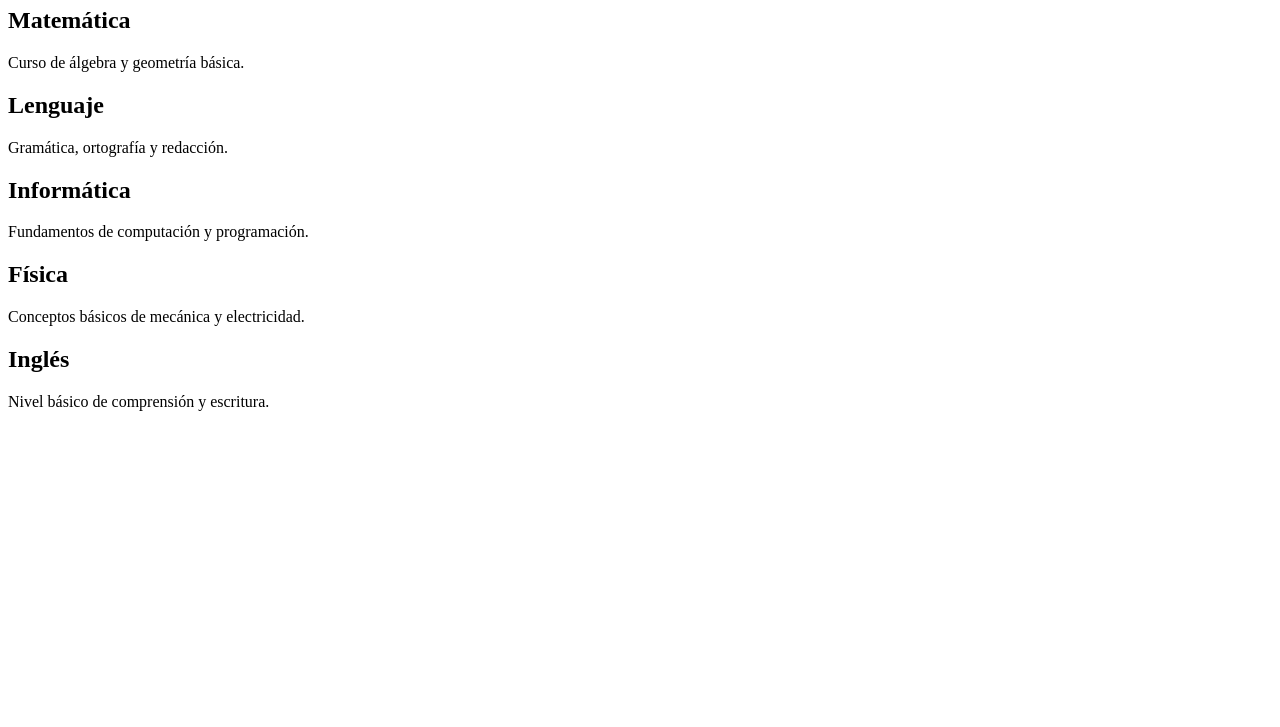
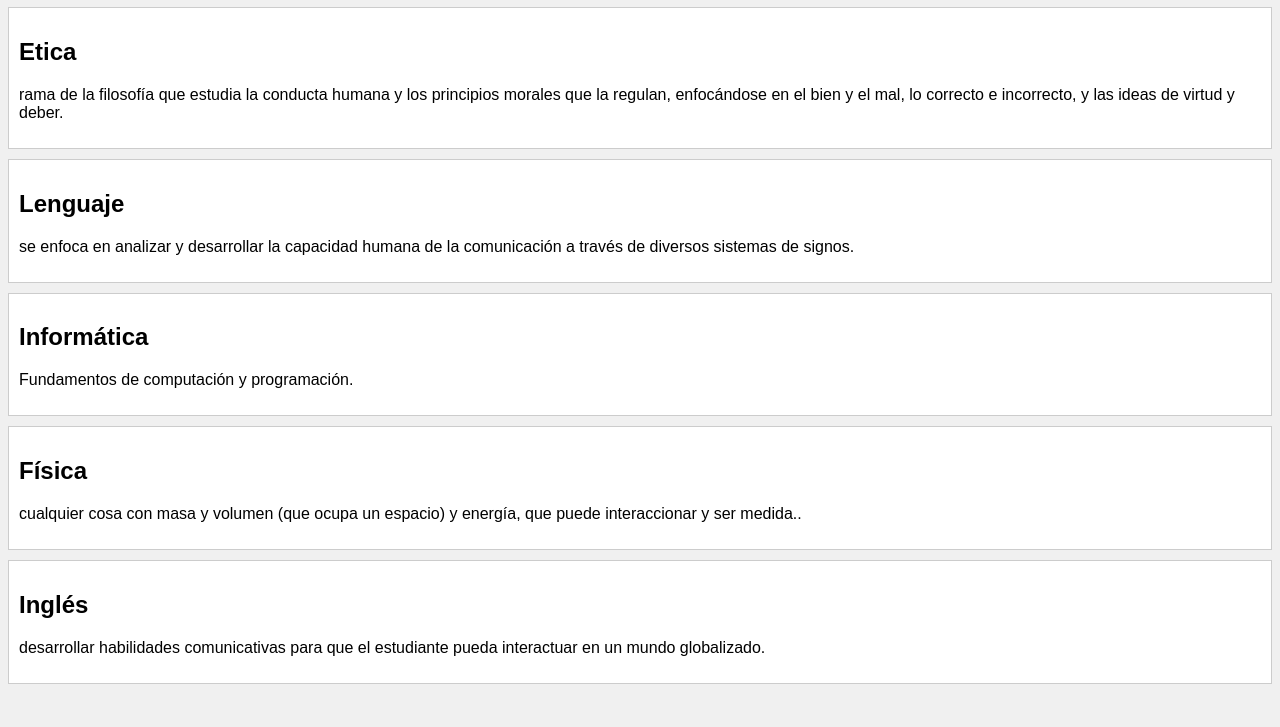
Before and after one commit to vitio3/practica-git, a plain HTML site: page index.html in a window 1280 px wide. Shown: the part 73-800 px from the top of the page. Drawn offline with Linux system fonts and the light colour scheme.

```diff
--- a/index.html
+++ b/index.html
@@ -3,16 +3,19 @@
 <head>
     <meta charset="UTF-8">
     <title>Materias Aprobadas</title>
+    <link rel="stylesheet" href="estilo.css">
 </head>
 <body>
     <h1>Materias Aprobadas</h1>
     <div>
-        <h2>Matemática</h2>
-        <p>Curso de álgebra y geometría básica.</p>
+        <h2>Etica</h2>
+        <p>rama de la filosofía que estudia la conducta humana y
+            los principios morales que la regulan, enfocándose en el bien y el mal, lo correcto e
+            incorrecto, y las ideas de virtud y deber.</p>
     </div>
     <div>
         <h2>Lenguaje</h2>
-        <p>Gramática, ortografía y redacción.</p>
+        <p>se enfoca en analizar y desarrollar la capacidad humana de la comunicación a través de diversos sistemas de signos.</p>
     </div>
     <div>
         <h2>Informática</h2>
@@ -20,11 +23,11 @@
     </div>
     <div>
         <h2>Física</h2>
-        <p>Conceptos básicos de mecánica y electricidad.</p>
+        <p>cualquier cosa con masa y volumen (que ocupa un espacio) y energía, que puede interaccionar y ser medida..</p>
     </div>
     <div>
         <h2>Inglés</h2>
-        <p>Nivel básico de comprensión y escritura.</p>
+        <p>desarrollar habilidades comunicativas para que el estudiante pueda interactuar en un mundo globalizado.</p>
     </div>
 </body>
 </html>
```
